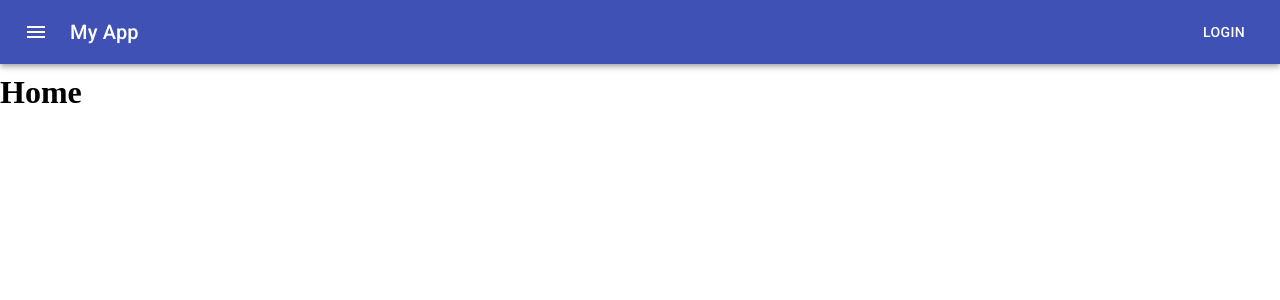
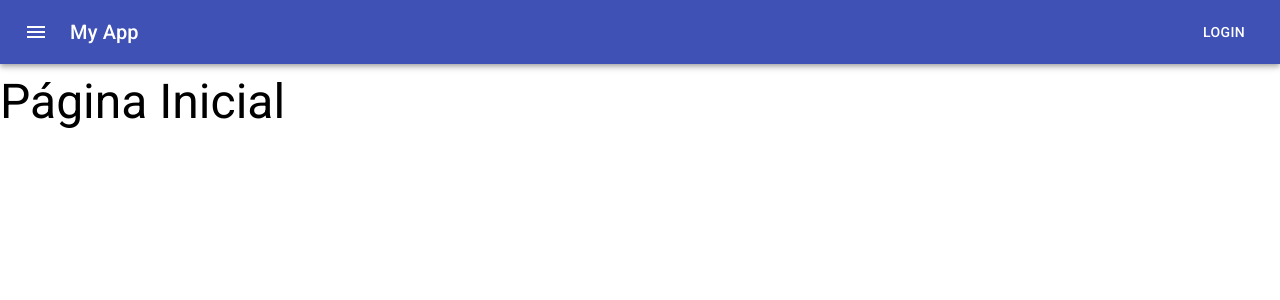
Before and after one commit to brian-villa/studying-material-ui_React, a React (Create React App) app: page / in a window 1280 px wide. Shown: the top 300 px of the page. Built offline with nearby package versions, Linux system fonts and the light colour scheme.

Commit message:
adding template page

```diff
--- a/src/App.js
+++ b/src/App.js
@@ -6,7 +6,9 @@
 
 import Home from "./pages/Home"
 import Customers from "./pages/Customers"
+
 import TemplateDefault from "./templates/Default"
+import TemplatePage from "./templates/Page"
 
 const App =() => {
   return (
@@ -14,10 +16,10 @@
       <Router>
         <Switch>
           <Route path="/customers">
-            <Customers />
+            <TemplatePage title="Clientes" Component={Customers} />
           </Route>
           <Route path="/">
-            <Home />
+            <TemplatePage title="Página Inicial" Component={Home}/>
           </Route>
         </Switch>
       </Router>
--- a/src/pages/Customers.jsx
+++ b/src/pages/Customers.jsx
@@ -33,8 +33,7 @@
     }, [])
 
     return (
-        <div>
-            <h1>Customers</h1>
+        <>
             <Grid container>
                 {
                     customers.map(item => (
@@ -45,13 +44,13 @@
                                 email={item.email}
                                 avatar={item.avatar}
                                 className={classes.card}
-                            />
+                                />
                         </Grid>
                     ))
                 }
             </Grid>
 
-        </div>
+        </>
     )
 }
 
--- a/src/pages/Home.jsx
+++ b/src/pages/Home.jsx
@@ -1,7 +1,7 @@
 const Home = () => {
     return (
         <>
-            <h1>Home</h1>
+
         </>
     )
 }
--- /dev/null
+++ b/src/templates/Page.jsx
@@ -0,0 +1,28 @@
+import Typography from '@material-ui/core/Typography'
+import { makeStyles } from '@material-ui/styles'
+
+
+//JSS
+const useStyles = makeStyles(() => ({
+    container: {
+        padding: "10px 0",
+
+    }
+  }))
+
+
+
+const Page = ({ title, Component }) => {
+    const classes = useStyles()
+
+    return (
+        <>
+            <Typography variant="h3">
+                {title}
+            </Typography>
+           <Component />
+        </>
+    )
+}
+
+export default Page
```
